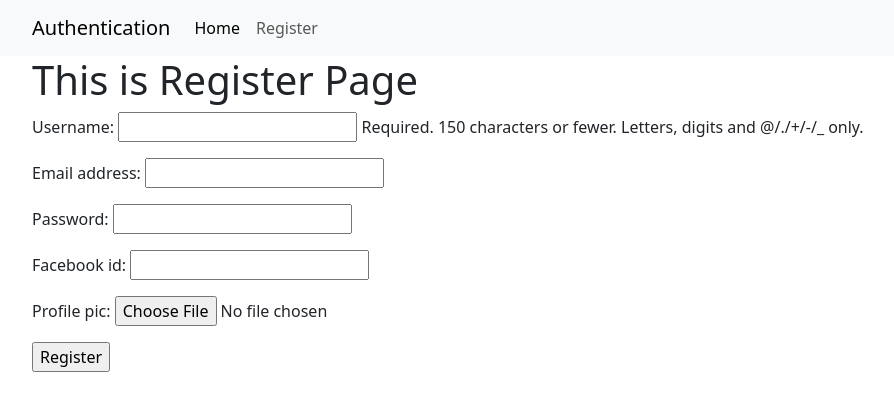
After one commit to MdFahad23/DJANGO_USER_AUTHENTICATION, a Django app: page /register/ in a window 1280 px wide. The commit adds this page. Shown: the top 411 px of the page, without its empty margins (50-944 px from the left). Run offline with Django 4.2, Linux system fonts and the light colour scheme.

Commit message:
Create User Register

```diff
--- /dev/null
+++ b/UserAuthentication/Authentication/forms.py
@@ -0,0 +1,15 @@
+from  django import forms
+from django.contrib.auth.models import User
+from Authentication.models import UserInfo
+
+
+class UserFrom(forms.ModelForm):
+    password = forms.CharField(widget=forms.PasswordInput())
+    class Meta:
+        model = User
+        fields = ['username', 'email', 'password']
+
+class UserInfoFrom(forms.ModelForm):
+    class Meta:
+        model = UserInfo
+        fields = ['facebook_id', 'profile_pic']
--- a/UserAuthentication/Authentication/urls.py
+++ b/UserAuthentication/Authentication/urls.py
@@ -4,5 +4,6 @@ from . import views
 app_name = 'Authentication'
 
 urlpatterns = [
-    path('', views.index, name="index")
+    path('', views.index, name="index"),
+    path('register/', views.register, name='register')
 ]
--- a/UserAuthentication/Authentication/views.py
+++ b/UserAuthentication/Authentication/views.py
@@ -1,6 +1,38 @@
 from django.shortcuts import render
+from Authentication import forms
 
 # Create your views here.
 def index(request):
     diction = {}
     return render(request, 'Authentication/index.html', context=diction)
+
+
+def register(request):
+
+    registered = False
+
+    if request.method == 'POST':
+        user_from = forms.UserFrom(data=request.POST)
+        user_info_from = forms.UserInfoFrom(data=request.POST)
+
+        if user_from.is_valid() and user_info_from.is_valid():
+            user = user_from.save()
+            user.set_password(user.password)
+            user.save()
+
+            user_info = user_info_from.save(commit=False)
+            user_info.user = user
+
+            if 'profile_pic' in request.FILES:
+                user_info.profile_pic = request.FILES['profile_pic']
+
+            user_info.save()
+            registered = True
+
+    else:
+        user_from = forms.UserFrom()
+        user_info_from = forms.UserInfoFrom()
+
+
+    diction = {'user_from': user_from, 'user_info_from': user_info_from, 'registered': registered}
+    return render(request, 'Authentication/authentication.html', context=diction)
--- /dev/null
+++ b/UserAuthentication/Templates/Authentication/authentication.html
@@ -0,0 +1,15 @@
+{% extends 'Authentication/base.html' %} {% block body_block %}
+<h1>This is Register Page</h1>
+
+{% if registered %}
+
+<div class="alert alert-success">Congratrulation? Successfully Register!</div>
+
+{% else %}
+
+<form enctype="multipart/form-data" method="POST">
+  {{user_from.as_p}} {{user_info_from.as_p}} {% csrf_token %}
+  <input type="submit" name="submit" value="Register" />
+</form>
+
+{% endif %} {% endblock %}
--- a/UserAuthentication/Templates/Authentication/base.html
+++ b/UserAuthentication/Templates/Authentication/base.html
@@ -1,4 +1,5 @@
 <!DOCTYPE html>
+{% load static %}
 <html lang="en">
   <head>
     <meta charset="utf-8" />
@@ -38,6 +39,14 @@
                 >Home</a
               >
             </li>
+            <li class="nav-item">
+              <a
+                class="nav-link"
+                aria-current="page"
+                href="{% url 'Authentication:register' %}"
+                >Register</a
+              >
+            </li>
           </ul>
         </div>
       </div>
```
Also changed, not shown: UserAuthentication/Media/Profile_pic/IMG_20221120_104119_copy.jpg (added).
